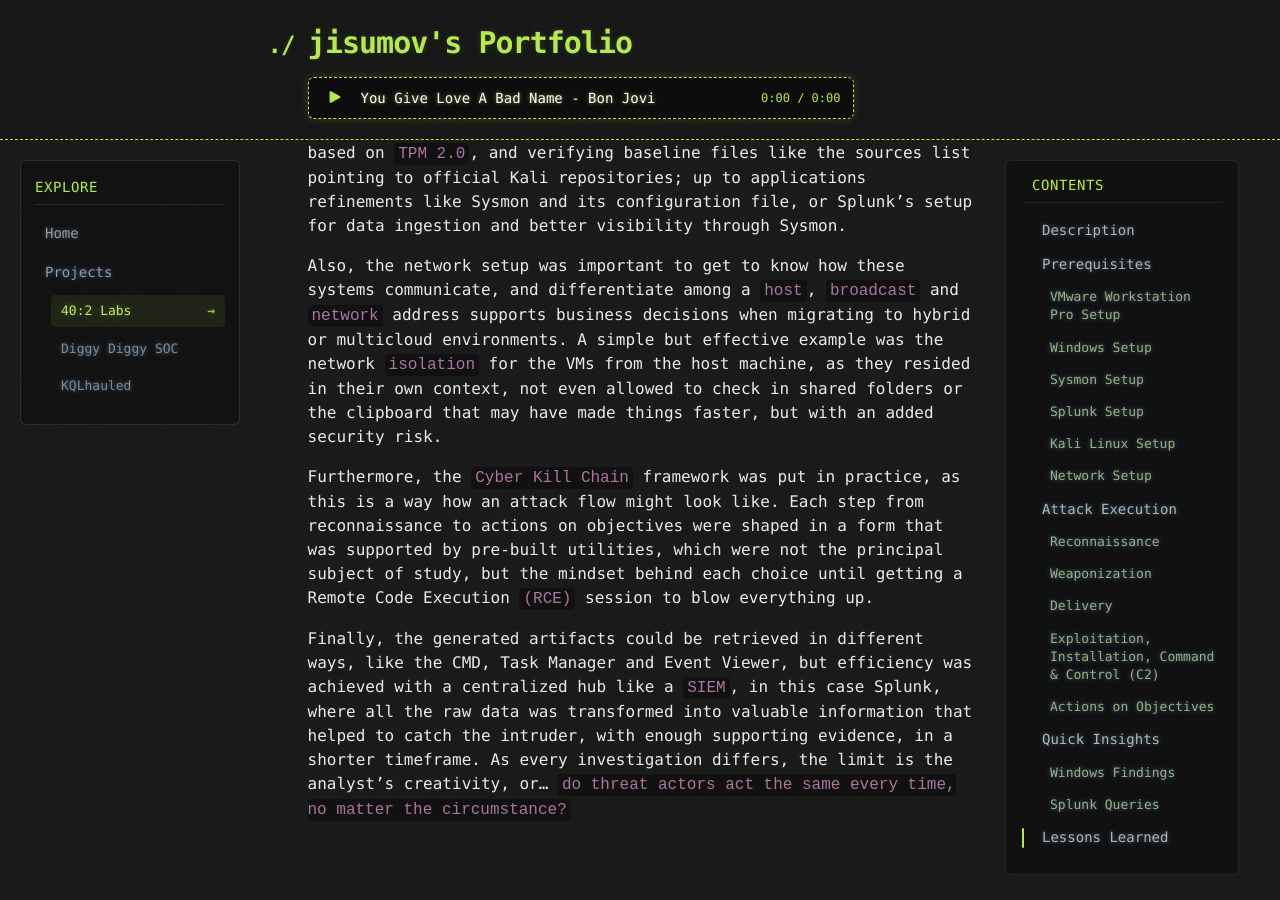
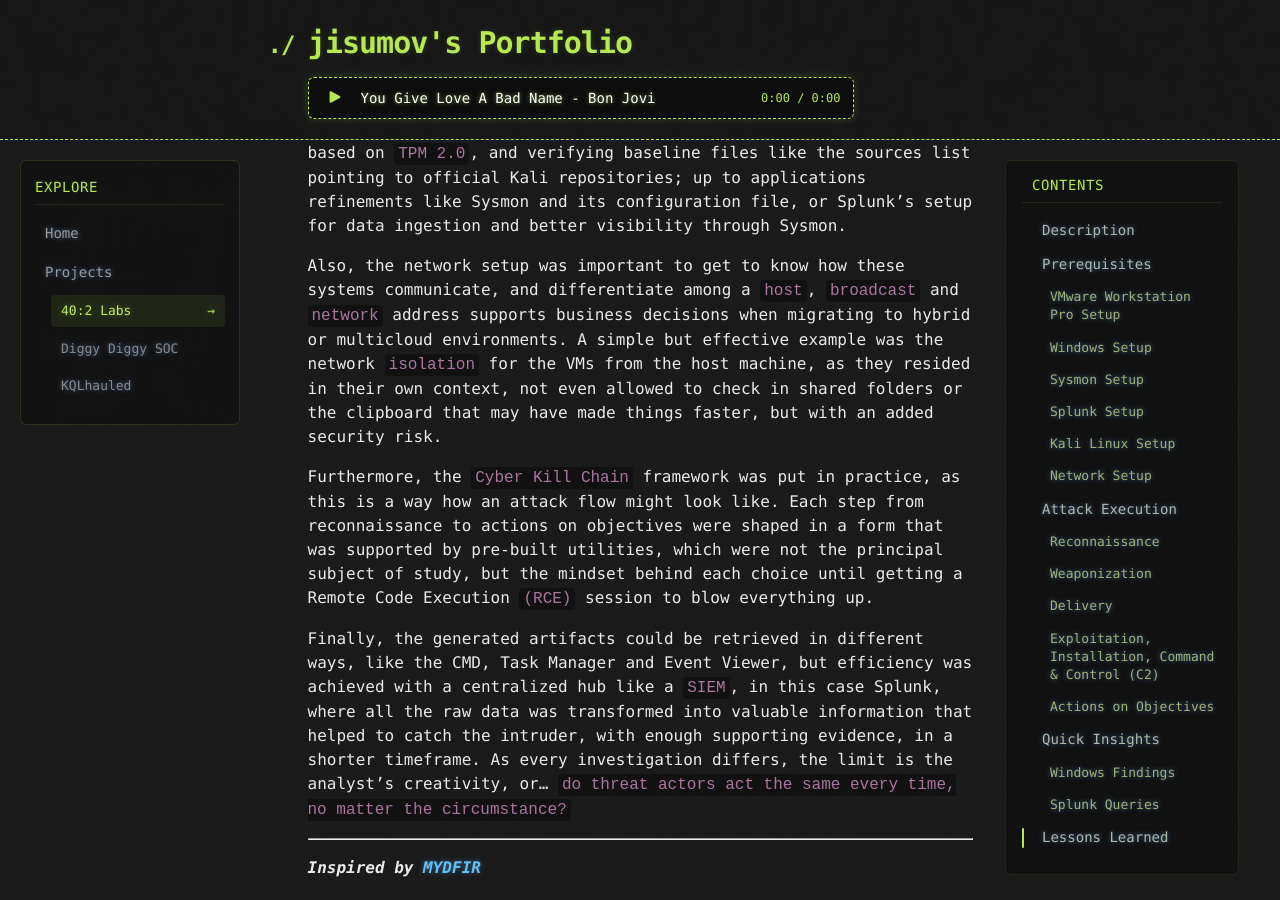
Before and after one commit to jisumov/jisumov.github.io, a Jekyll site: the page built from projects/40-2-labs/you-give-hr-a-bad-pdf.md, in a window 1280 px wide and 900 px high, scrolled down 59857 px. Built offline with Jekyll 4.4.1, drawn with Linux system fonts in a browser that asks for light colours; nearby versions of some CDN libraries; our own code applies the rules of GitHub Pages for plain Markdown files.

Commit message:
feat: add credits to lab

```diff
--- a/projects/40-2-labs/you-give-hr-a-bad-pdf.md
+++ b/projects/40-2-labs/you-give-hr-a-bad-pdf.md
@@ -825,3 +825,7 @@ Also, the network setup was important to get to know how these systems communica
 Furthermore, the `Cyber Kill Chain` framework was put in practice, as this is a way how an attack flow might look like. Each step from reconnaissance to actions on objectives were shaped in a form that was supported by pre-built utilities, which were not the principal subject of study, but the mindset behind each choice until getting a Remote Code Execution `(RCE)` session to blow everything up.
 
 Finally, the generated artifacts could be retrieved in different ways, like the CMD, Task Manager and Event Viewer, but efficiency was achieved with a centralized hub like a `SIEM`, in this case Splunk, where all the raw data was transformed into valuable information that helped to catch the intruder, with enough supporting evidence, in a shorter timeframe. As every investigation differs, the limit is the analyst's creativity, or... `do threat actors act the same every time, no matter the circumstance?`
+
+---
+
+_**Inspired by [MYDFIR](https://www.youtube.com/@MyDFIR)**_
```
